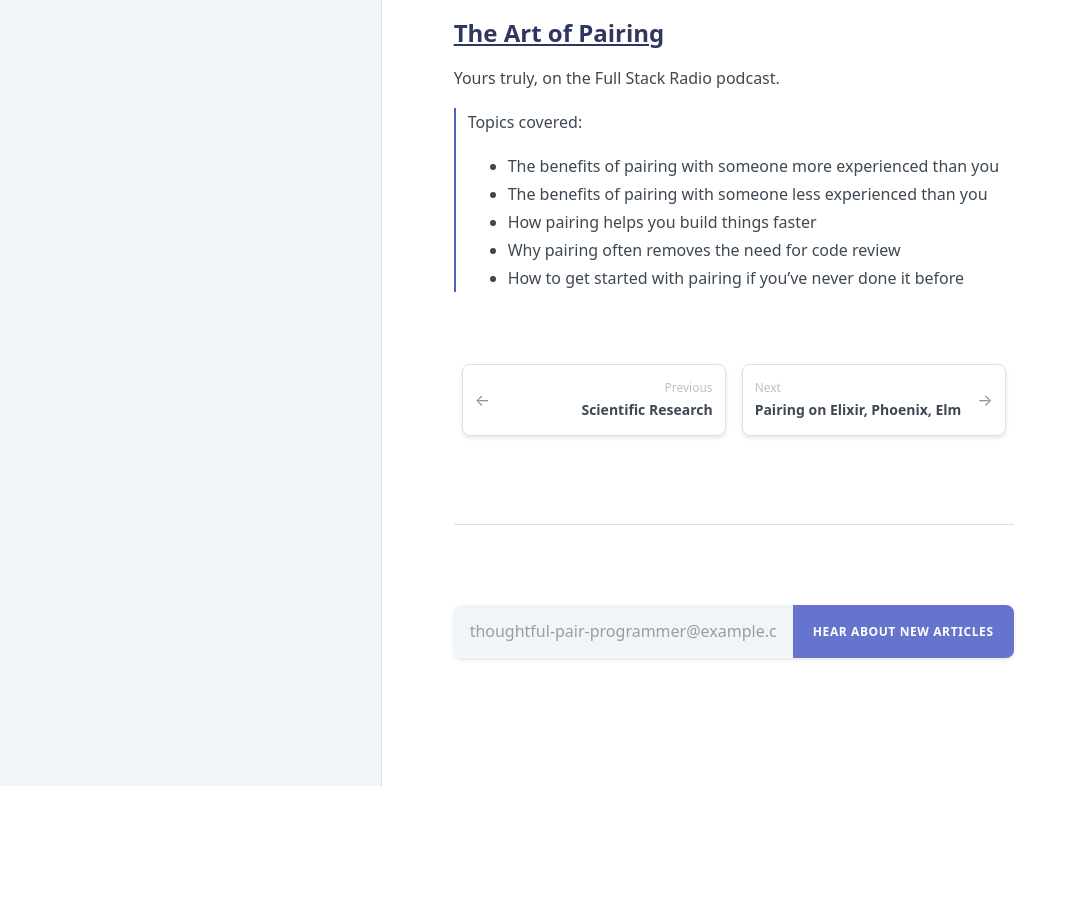
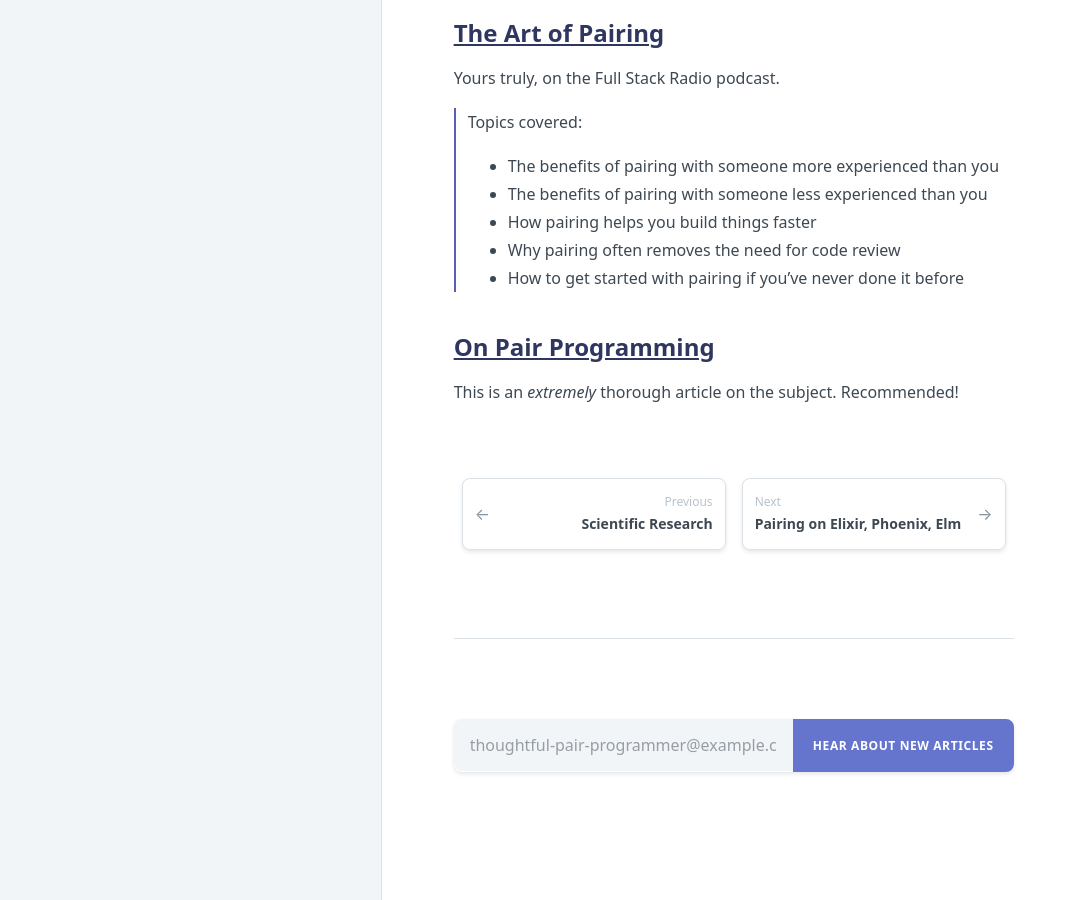
Before and after one commit to tupleapp/pair-programming-guide, a Jekyll site: the page built from _pages/external-resources.md, in a window 1280 px wide and 900 px high, scrolled down 2395 px. Shown: the whole window, without its empty margins (0-1077 px from the left). Built offline with Jekyll 4.4.1, drawn with Linux system fonts in a browser that asks for light colours; comment, search, counter and statistics services are not loaded; before the commit the page ends 3181 px from its top, so only the background shows below that.

Commit message:
new link

```diff
--- a/_pages/external-resources.md
+++ b/_pages/external-resources.md
@@ -96,6 +96,10 @@ Yours truly, on the Full Stack Radio podcast.
 > * How to get started with pairing if you've never done it before
 
 
+## [On Pair Programming](https://martinfowler.com/articles/on-pair-programming.html)
+
+This is an _extremely_ thorough article on the subject. Recommended!
+
 {%
 include navigation-buttons.html
 previous-title="Scientific Research"
```
